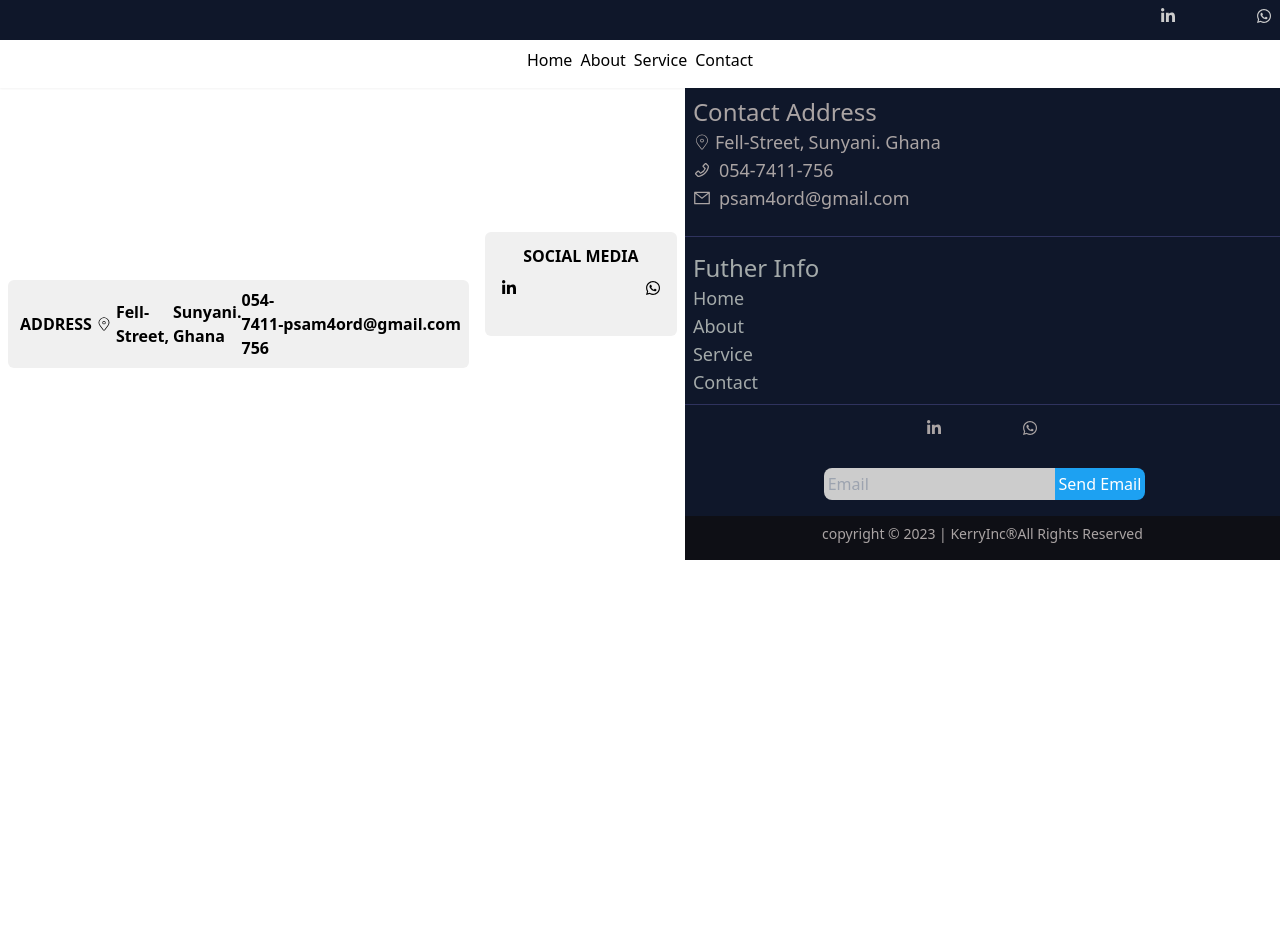
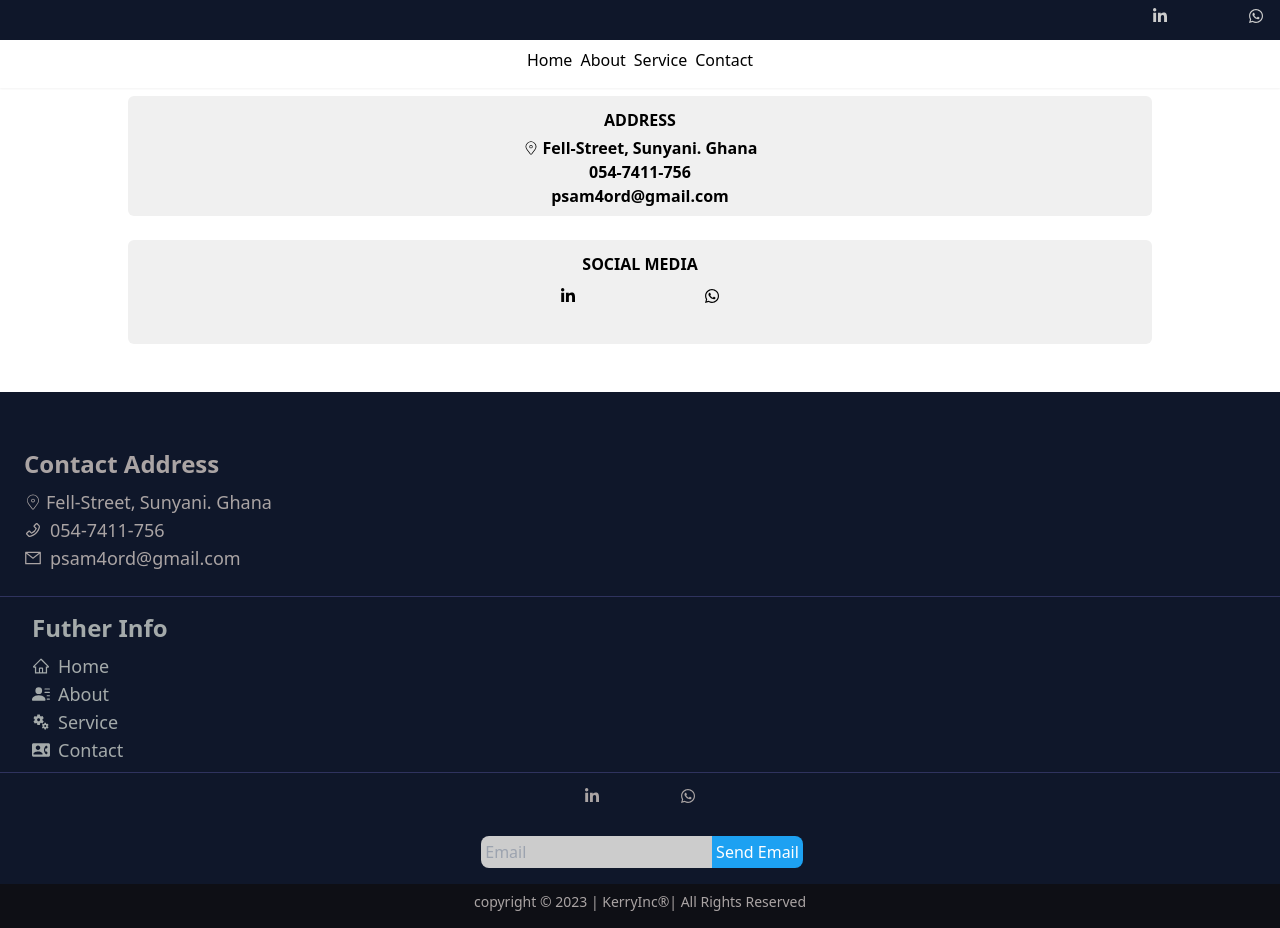
Before and after one commit to Psam4ord/Portfolio-Website, a React (Create React App) app: page /contact in a window 1280 px wide. Before the commit the page ends 800 px from the top, so only its background shows below. Built offline with nearby package versions, Linux system fonts and the light colour scheme; some icons are missing.

Commit message:
fix: media queries 320px-425px

```diff
--- a/public/output.css
+++ b/public/output.css
@@ -499,11 +499,11 @@ video {
 .mt-10 {
   margin-top: 2.5rem;
 }
+.mt-20 {
+  margin-top: 5rem;
+}
 .mt-4 {
   margin-top: 1rem;
-}
-.mt-20 {
-  margin-top: 5rem;
 }
 .flex {
   display: flex;
@@ -526,11 +526,23 @@ video {
 .w-full {
   width: 100%;
 }
+.w-3\/4 {
+  width: 75%;
+}
+.w-1\/4 {
+  width: 25%;
+}
+.w-3\/5 {
+  width: 60%;
+}
 .list-none {
   list-style-type: none;
 }
 .flex-row {
   flex-direction: row;
+}
+.flex-col {
+  flex-direction: column;
 }
 .flex-wrap {
   flex-wrap: wrap;
@@ -562,11 +574,6 @@ video {
   margin-right: calc(1rem * var(--tw-space-x-reverse));
   margin-left: calc(1rem * calc(1 - var(--tw-space-x-reverse)));
 }
-.space-x-10 > :not([hidden]) ~ :not([hidden]) {
-  --tw-space-x-reverse: 0;
-  margin-right: calc(2.5rem * var(--tw-space-x-reverse));
-  margin-left: calc(2.5rem * calc(1 - var(--tw-space-x-reverse)));
-}
 .space-x-8 > :not([hidden]) ~ :not([hidden]) {
   --tw-space-x-reverse: 0;
   margin-right: calc(2rem * var(--tw-space-x-reverse));
@@ -588,6 +595,10 @@ video {
 .rounded-r-lg {
   border-top-right-radius: 0.5rem;
   border-bottom-right-radius: 0.5rem;
+}
+.border-bgSecondary {
+  --tw-border-opacity: 1;
+  border-color: rgb(15 23 42 / var(--tw-border-opacity));
 }
 .bg-\[\#0e0d0daf\] {
   background-color: #0e0d0daf;
@@ -616,18 +627,14 @@ video {
   --tw-bg-opacity: 1;
   background-color: rgb(29 161 242 / var(--tw-bg-opacity));
 }
-.bg-\[\#000\] {
-  --tw-bg-opacity: 1;
-  background-color: rgb(0 0 0 / var(--tw-bg-opacity));
-}
 .p-1 {
   padding: 0.25rem;
 }
 .p-2 {
   padding: 0.5rem;
 }
-.p-3 {
-  padding: 0.75rem;
+.p-4 {
+  padding: 1rem;
 }
 .pb-2 {
   padding-bottom: 0.5rem;
@@ -640,6 +647,18 @@ video {
 }
 .pt-4 {
   padding-top: 1rem;
+}
+.pr-4 {
+  padding-right: 1rem;
+}
+.pr-8 {
+  padding-right: 2rem;
+}
+.pr-10 {
+  padding-right: 2.5rem;
+}
+.pb-1 {
+  padding-bottom: 0.25rem;
 }
 .text-center {
   text-align: center;
@@ -662,9 +681,8 @@ video {
   font-size: 0.875rem;
   line-height: 1.25rem;
 }
-.text-xl {
-  font-size: 1.25rem;
-  line-height: 1.75rem;
+.font-black {
+  font-weight: 900;
 }
 .font-medium {
   font-weight: 500;
@@ -674,9 +692,6 @@ video {
 }
 .font-semibold {
   font-weight: 600;
-}
-.font-black {
-  font-weight: 900;
 }
 .uppercase {
   text-transform: uppercase;
@@ -716,10 +731,6 @@ video {
   --tw-text-opacity: 1;
   color: rgb(255 254 254 / var(--tw-text-opacity));
 }
-.text-\[\#000\] {
-  --tw-text-opacity: 1;
-  color: rgb(0 0 0 / var(--tw-text-opacity));
-}
 .shadow-sm {
   --tw-shadow: 0 1px 2px 0 rgb(0 0 0 / 0.05);
   --tw-shadow-colored: 0 1px 2px 0 var(--tw-shadow-color);
@@ -733,9 +744,17 @@ video {
   --tw-text-opacity: 1;
   color: rgb(0 0 0 / var(--tw-text-opacity));
 }
+.hover\:text-\[\#0174BE\]:hover {
+  --tw-text-opacity: 1;
+  color: rgb(1 116 190 / var(--tw-text-opacity));
+}
 .hover\:text-\[\#080808\]:hover {
   --tw-text-opacity: 1;
   color: rgb(8 8 8 / var(--tw-text-opacity));
+}
+.hover\:text-\[\#78dcfa\]:hover {
+  --tw-text-opacity: 1;
+  color: rgb(120 220 250 / var(--tw-text-opacity));
 }
 .hover\:text-\[\#ccc\]:hover {
   --tw-text-opacity: 1;
@@ -744,22 +763,6 @@ video {
 .hover\:text-\[\#fff\]:hover {
   --tw-text-opacity: 1;
   color: rgb(255 255 255 / var(--tw-text-opacity));
-}
-.hover\:text-\[\#000\]:hover {
-  --tw-text-opacity: 1;
-  color: rgb(0 0 0 / var(--tw-text-opacity));
-}
-.hover\:text-\[\#c4c4c4\]:hover {
-  --tw-text-opacity: 1;
-  color: rgb(196 196 196 / var(--tw-text-opacity));
-}
-.hover\:text-\[\#0174BE\]:hover {
-  --tw-text-opacity: 1;
-  color: rgb(1 116 190 / var(--tw-text-opacity));
-}
-.hover\:text-\[\#78dcfa\]:hover {
-  --tw-text-opacity: 1;
-  color: rgb(120 220 250 / var(--tw-text-opacity));
 }
 @media (min-width: 320px) {
 
@@ -775,6 +778,10 @@ video {
     height: 3rem;
   }
 
+  .xsm\:w-4\/5 {
+    width: 80%;
+  }
+
   .xsm\:w-full {
     width: 100%;
   }
@@ -785,6 +792,10 @@ video {
 
   .xsm\:flex-wrap {
     flex-wrap: wrap;
+  }
+
+  .xsm\:items-center {
+    align-items: center;
   }
 
   .xsm\:justify-center {
@@ -802,3 +813,13 @@ video {
     background-color: rgb(29 161 242 / var(--tw-bg-opacity));
   }
 }
+@media (min-width: 425px) {
+
+  .md\:pr-4 {
+    padding-right: 1rem;
+  }
+
+  .md\:pl-4 {
+    padding-left: 1rem;
+  }
+}
--- a/src/Components/Layout/footer.jsx
+++ b/src/Components/Layout/footer.jsx
@@ -5,7 +5,9 @@ import { Link } from "react-router-dom";
 import AddressCard from '../contact/Address'
 import { FaLinkedinIn, FaWhatsapp, } from 'react-icons/fa';
 import { FaXTwitter, FaInstagram, FaGithub } from 'react-icons/fa6';
-import { AiOutlinePhone, AiOutlineMail } from 'react-icons/ai';
+import { AiOutlinePhone, AiOutlineMail, AiOutlineHome} from 'react-icons/ai';
+import { MdMiscellaneousServices , MdContactPhone} from 'react-icons/md';
+import { BsPersonLinesFill} from 'react-icons/bs';
 //import location icon
 
 
@@ -15,9 +17,9 @@ const Footer = () => {
 
 <div className="xsm:w-full xsm:flex-col flex flex-wrap h-3/4 bg-[#0f172a] text-white pt-4">
 
-    <div className="flex text-[#aaa4a4] text-lg">
+    <div className="flex md:pl-4 text-[#aaa4a4] text-lg">
         <span className=" p-2 pt-10 pb-2">
-            <h3 className="text-2xl ">Contact Address</h3>
+            <h3 className="text-2xl font-semibold pb-2 ">Contact Address</h3>
             <ul>
                 <li className="flex items-center space-x-2 ">
                     <AddressCard />
@@ -38,14 +40,14 @@ const Footer = () => {
 
     {/* Further information */}
     <hr className=" xsm:flex  h-2 text-[#2f335e] mt-4" />
-    <div className="flex text-[#a4aaaa] text-lg">
-        <span className="p-2">
-            <h3 className="text-2xl">Futher Info</h3>
+    <div className="flex items-center md:pl-4 text-[#a4aaaa] text-lg">
+        <span className="md:pl-4 p-2">
+            <h3 className="text-2xl flex font-semibold pb-2">Futher Info</h3>
             <ul>
-                <li className='hover:text-[#ccc]'> <Link to='/'>Home </Link></li>
-                <li className='hover:text-[#ccc]'> <Link to='/about'>About </Link></li>
-                <li className='hover:text-[#ccc]'> <Link to='/service'>Service </Link></li>
-                <li className='hover:text-[#ccc]'> <Link to='/contact'>Contact </Link></li>
+                <li className='hover:text-[#ccc] flex items-center space-x-2'> <AiOutlineHome /> <Link to='/'>Home </Link></li>
+                <li className='hover:text-[#ccc] flex items-center space-x-2'> < BsPersonLinesFill /> <Link to='/about'>About </Link></li>
+                <li className='hover:text-[#ccc] flex items-center space-x-2 '> <MdMiscellaneousServices /> <Link to='/service'>Service </Link></li>
+                <li className='hover:text-[#ccc] flex items-center space-x-2'><MdContactPhone />  <Link to='/contact'>Contact </Link></li>
             </ul>
 
         </span>
@@ -74,9 +76,9 @@ const Footer = () => {
         </span>
     </div>
 
-    <span className=" xsm:justify-center bg-[#0e0d0daf] flex flex-row w-full p-2 pb-4 text-[#aaa4a4] text-sm">
-        <p className="flex flex-nowrap " translate="no">copyright &copy; 2023 | KerryInc&reg;</p>
-        <p className="flex flex-nowrap "> All Rights Reserved</p>
+    <span className=" xsm:justify-center bg-[#0e0d0daf] flex w-full p-2 pb-4 text-[#aaa4a4] text-sm">
+        <p className="flex flex-row " translate="no">copyright &copy; 2023  | KerryInc&reg;</p>
+        <p className="flex flex-nowrap "> | All Rights Reserved</p>
     </span>
 </div>
 
--- a/src/Components/Layout/navBar.jsx
+++ b/src/Components/Layout/navBar.jsx
@@ -8,7 +8,7 @@ const NavBar = () => {
   return (
     <div className=' fixed top-0 z-40 w-full'>
       <div className=" flex justify-end text-[#ccc] w-full
-      h-1/4 bg-bgSecondary space-x-2 p-2 ">
+      h-1/4 bg-bgSecondary space-x-4 p-2 pr-4 ">
         <span>
           <ul className='flex space-x-4'>
             <li className='hover:text-[#fff]'><a href='http://www.linkedin.com/in/hayford-sammor-duah-7a8074186'
--- a/src/pages/servicePage.jsx
+++ b/src/pages/servicePage.jsx
@@ -24,6 +24,10 @@ const ServicePage = () => {
           <li className='hover:text-[#78dcfa]'><a href='https://kerry-gallery.netlify.app/'
             target="_blank" rel="noreferrer"> Gallery clone </a> </li>
         </div>
+        <div>
+          <li className='hover:text-[#78dcfa]'><a href='https://portfoliosite-s87n.onrender.com'
+            target="_blank" rel="noreferrer"> Portfolio website </a> </li>
+        </div>
 
         {/* Testimony swipers here */}
       </div>
```
